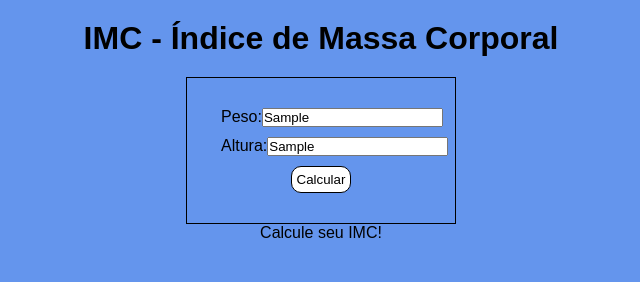
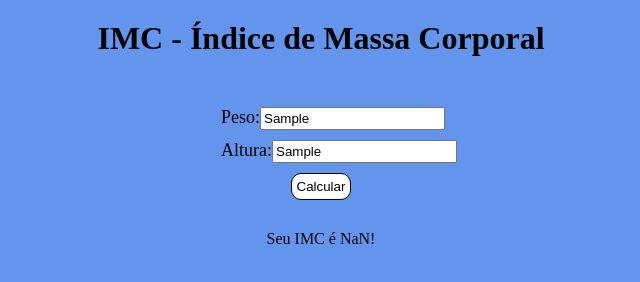
Before and after one commit to Cadulost/hello-world, a plain HTML site: page IMC/index.html in a window 1280 px wide. Both pictures are taken after typing "Sample", "Sample" into the empty fields and a click on the button "Calcular". Shown: the whole page, without its empty margins (319-959 px from the left). Drawn offline with Linux system fonts and the light colour scheme.

Commit message:
Calculo funcionando

```diff
--- a/IMC/index.html
+++ b/IMC/index.html
@@ -1,5 +1,5 @@
 <!DOCTYPE html>
-<html lang="en">
+<html lang="pt-br">
 <head>
     <meta charset="UTF-8">
     <meta http-equiv="X-UA-Compatible" content="IE=edge">
@@ -12,13 +12,13 @@
     <h1 class="title">IMC - Índice de Massa Corporal</h1>
     <div class="container">
         <div class="area">
-            <p>Peso:</p><input class="input" placeholder="00.00">
+            <p>Peso:</p><input class="input" id="mass" placeholder="00.00">
         </div>
         <div class="area">
-            <p>Altura:</p><input class="input" placeholder="0.00">
+            <p>Altura:</p><input class="input" id="height" placeholder="0.00">
         </div>
 
-        <button class="btn">Calcular</button>
+        <button class="btn" onclick="calcular()">Calcular</button>
     </div>
     <div class="res">
         Calcule seu IMC!
--- a/IMC/script.js
+++ b/IMC/script.js
@@ -0,0 +1,13 @@
+function calcular(){
+    let peso = document.querySelector("#mass").value;
+    let altura = document.querySelector("#height").value;
+
+    if(peso.length === 0 || altura.length === 0){
+        alert('Faltam dados!');
+    }else{
+        let res = document.querySelector('.res');
+        let IMC = Number(peso)/ (Number(altura) * Number(altura));
+
+        res.innerHTML = `Seu IMC é ${IMC.toFixed(2)}!`;
+    }
+}
--- a/IMC/style.css
+++ b/IMC/style.css
@@ -2,7 +2,7 @@
     margin: 0;
     padding: 0;
     box-sizing: border-box;
-    font-family: Arial, Helvetica, sans-serif;
+
 }
 
 body{
@@ -15,14 +15,15 @@ body{
 }
 
 .container{
-    border: 1px solid black;
+
     margin:0 auto;
     width: 270px;
     display: flex;
     justify-content: space-between;
     flex-direction: column;
     align-items: center;
-    padding: 30px
+    padding: 30px;
+    font-size: large;
 }
 
 .area{
@@ -30,6 +31,10 @@ body{
     justify-content: space-between;
     width: 200px;
     margin-bottom: 10px;
+}
+
+.input{
+    padding: 2px;
 }
 
 .btn{
```
